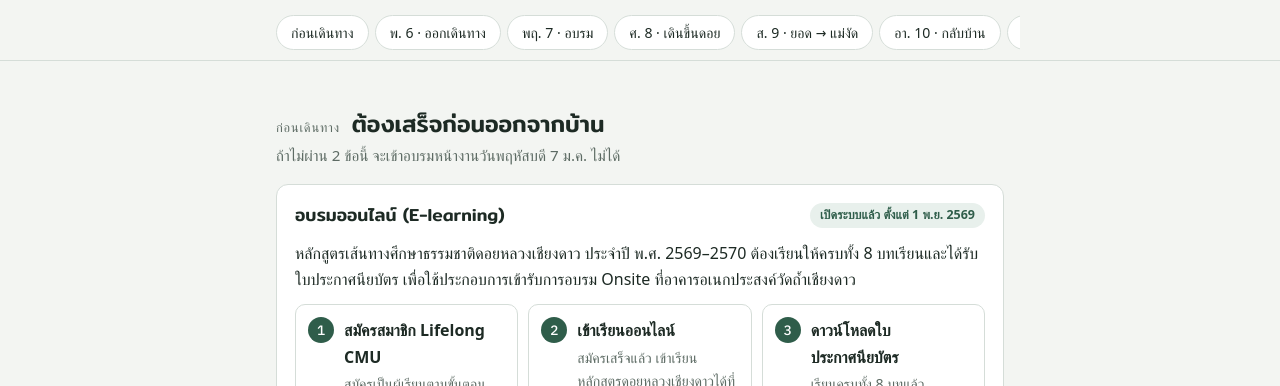
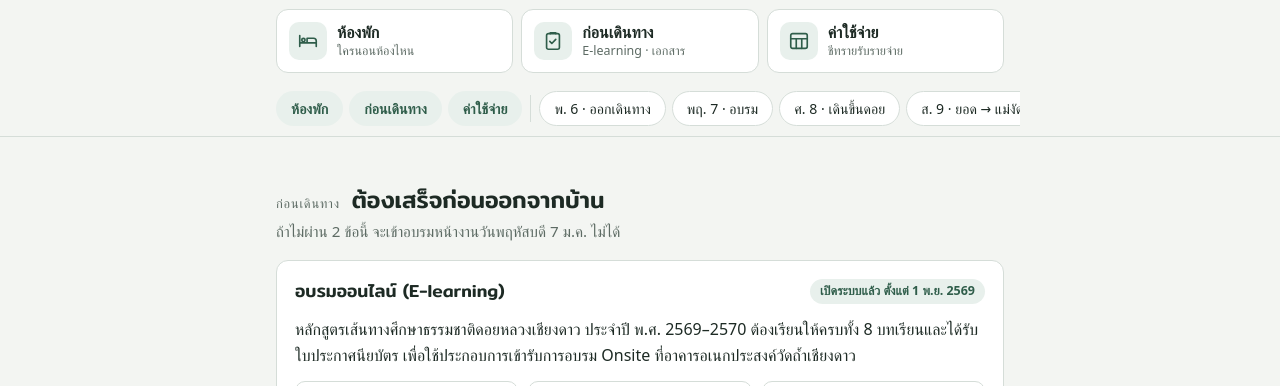
Before and after one commit to oraa-git/chiangdao-trip, a plain HTML site: page index.html in a window 1280 px wide. Shown: the part 714-1100 px from the top of the page. Drawn offline with Linux system fonts and the light colour scheme; a web font is replaced by a local one.

Commit message:
Add quick links and move rooms/prep/expenses to front of nav
Co-Authored-By: Claude Opus 5.5 <noreply@anthropic.com>

```diff
--- a/index.html
+++ b/index.html
@@ -6,12 +6,12 @@
 <meta http-equiv="Cache-Control" content="no-cache, no-store, must-revalidate">
 <meta http-equiv="Pragma" content="no-cache">
 <meta http-equiv="Expires" content="0">
-<meta name="build" content="20261117150332">
+<meta name="build" content="20261117150701">
 <style>:root{padding-top:env(safe-area-inset-top,0px);padding-bottom:env(safe-area-inset-bottom,0px)}img{max-width:100%}[hidden]{display:none!important}</style>
 <script>
 (function(){
   if (location.protocol === "file:") return;
-  var cur = "20261117150332", busy = false;
+  var cur = "20261117150701", busy = false;
   function check(){
     if (busy) return; busy = true;
     fetch(location.pathname + "?check=" + Date.now(), {cache: "no-store"})
@@ -181,7 +181,24 @@ a:focus-visible,button:focus-visible{outline:2px solid var(--dawn);outline-offse
 .photo img{display:block;width:100%;aspect-ratio:4/3;object-fit:cover}
 .photo figcaption{font-size:.8rem;color:var(--muted);padding:6px 10px 8px;background:var(--surface)}
 
+/* Quick links */
+.quick{display:grid;grid-template-columns:repeat(3,1fr);gap:8px;margin-top:12px}
+.quick a{display:flex;align-items:center;gap:10px;padding:12px;border:1px solid var(--line);border-radius:12px;background:var(--surface);text-decoration:none;color:var(--fg);min-width:0;transition:border-color .15s}
+.quick a:hover{border-color:var(--pine)}
+.q-ic{flex:none;width:38px;height:38px;border-radius:10px;background:var(--pine-soft);color:var(--pine);display:grid;place-items:center}
+.q-ic svg{width:22px;height:22px}
+.q-tx{min-width:0;display:flex;flex-direction:column}
+.q-tx b{font-weight:600;line-height:1.3}
+.q-tx small{font-size:.78rem;color:var(--muted);line-height:1.4}
+@media (max-width:520px){
+  .quick a{flex-direction:column;align-items:flex-start;gap:8px;padding:10px}
+  .q-tx b{font-size:.92rem}
+  .q-tx small{display:none}
+}
+
 /* Day nav */
+.daynav a.info{background:var(--pine-soft);border-color:transparent;color:var(--pine);font-weight:600}
+.daynav .sep{flex:0 0 1px;align-self:stretch;background:var(--line);margin:4px 2px}
 .daynav{position:sticky;top:env(safe-area-inset-top,0px);z-index:5;background:var(--bg);border-bottom:1px solid var(--line)}
 .daynav .wrap{display:flex;gap:6px;overflow-x:auto;padding-block:10px;scrollbar-width:none}
 .daynav a{flex:0 0 auto;text-decoration:none;color:var(--fg);border:1px solid var(--line);background:var(--surface);border-radius:999px;padding:5px 14px;font-size:.88rem;white-space:nowrap}
@@ -283,19 +300,25 @@ footer{color:var(--muted);font-size:.82rem;text-align:center;padding-block:0 32p
         <div><b id="cd-s">–</b><small>วินาที</small></div>
       </div>
     </div>
+    <nav class="quick" aria-label="ข้อมูลสำคัญ">
+      <a href="#rooms"><span class="q-ic" aria-hidden="true"><svg viewBox="0 0 24 24" fill="none" stroke="currentColor" stroke-width="1.8" stroke-linecap="round" stroke-linejoin="round"><path d="M3 18V6M3 14h18v4M21 14v-2a3 3 0 0 0-3-3h-7v5"/><circle cx="7" cy="11" r="1.8"/></svg></span><span class="q-tx"><b>ห้องพัก</b><small>ใครนอนห้องไหน</small></span></a>
+      <a href="#prep"><span class="q-ic" aria-hidden="true"><svg viewBox="0 0 24 24" fill="none" stroke="currentColor" stroke-width="1.8" stroke-linecap="round" stroke-linejoin="round"><rect x="5" y="4" width="14" height="17" rx="2"/><path d="M9 4V3h6v1M8.5 12.5l2.2 2.2 4.3-4.4"/></svg></span><span class="q-tx"><b>ก่อนเดินทาง</b><small>E-learning · เอกสาร</small></span></a>
+      <a href="#money"><span class="q-ic" aria-hidden="true"><svg viewBox="0 0 24 24" fill="none" stroke="currentColor" stroke-width="1.8" stroke-linecap="round" stroke-linejoin="round"><rect x="3" y="4" width="18" height="16" rx="2"/><path d="M3 9.5h18M9 9.5V20M15 9.5V20"/></svg></span><span class="q-tx"><b>ค่าใช้จ่าย</b><small>ชีทรายรับรายจ่าย</small></span></a>
+    </nav>
   </div>
 </header>
 
 <nav class="daynav" aria-label="เลือกวัน">
   <div class="wrap">
-    <a href="#prep">ก่อนเดินทาง</a>
+    <a href="#rooms" class="info">ห้องพัก</a>
+    <a href="#prep" class="info">ก่อนเดินทาง</a>
+    <a href="#money" class="info">ค่าใช้จ่าย</a>
+    <span class="sep" aria-hidden="true"></span>
     <a href="#d1" data-date="2027-01-06">พ. 6 · ออกเดินทาง</a>
     <a href="#d2" data-date="2027-01-07">พฤ. 7 · อบรม</a>
     <a href="#d3" data-date="2027-01-08">ศ. 8 · เดินขึ้นดอย</a>
     <a href="#d4" data-date="2027-01-09">ส. 9 · ยอด → แม่งัด</a>
     <a href="#d5" data-date="2027-01-10">อา. 10 · กลับบ้าน</a>
-    <a href="#rooms">ห้องพัก</a>
-    <a href="#money">ค่าใช้จ่าย</a>
   </div>
 </nav>
 
```
Also changed, not shown: trip-chiangdao.html (+26 -3 lines).
